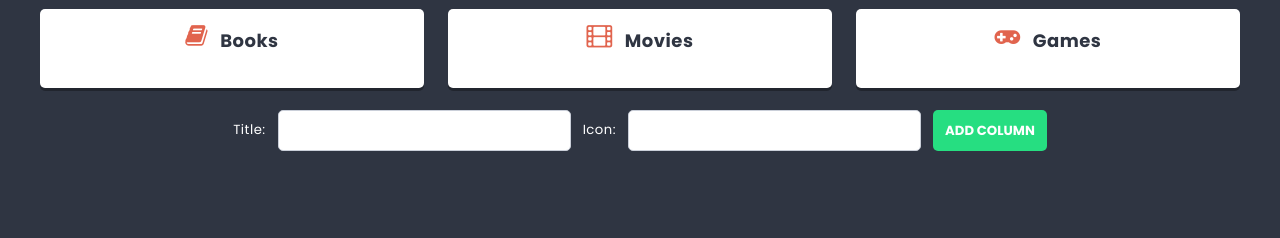
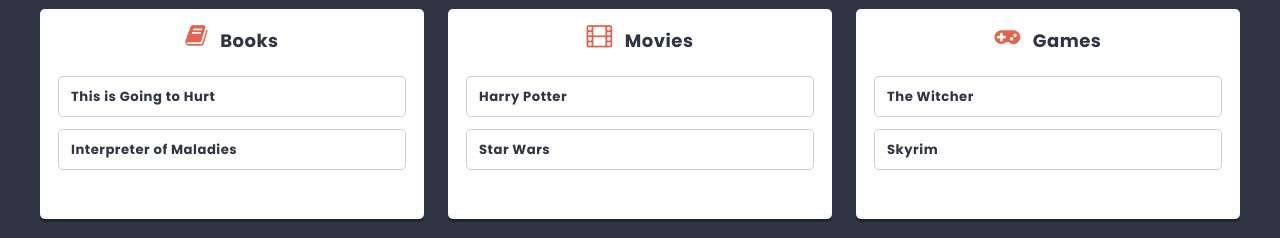
Before and after one commit to MichalWiaderkowicz/React-App, a React (Create React App) app: page / in a window 1280 px wide. Shown: the part 532-770 px from the top of the page. Built offline with nearby package versions, Linux system fonts and the light colour scheme.

Commit message:
add cards

```diff
--- /dev/null
+++ b/src/components/Card/Card.js
@@ -0,0 +1,9 @@
+import styles from './Card.module.scss';
+
+const Card = props => {
+    return (
+        <li className={styles.card}>{props.title}</li>
+    );
+};
+
+export default Card;
--- /dev/null
+++ b/src/components/Card/Card.module.scss
@@ -0,0 +1,13 @@
+@import '../../styles/settings.scss';
+
+.card {
+    position: relative;
+    background: $color-light;
+    border: 1px solid lighten($color-dark, 60%);
+    padding: $base-size;
+    margin: 0 0 $base-size 0;
+    border-radius: $radius;
+    display: flex;
+    justify-content: space-between;
+    font-weight: bold;
+}
--- a/src/components/Column/Column.js
+++ b/src/components/Column/Column.js
@@ -1,9 +1,11 @@
 import styles from './Column.module.scss';
+import Card from '../Card/Card.js';
 
 const Column = props => {
     return (
         <article className={styles.column}>
             <h2 className={styles.title}><span className={styles.icon + ' fa fa-' + props.icon} />{props.title}</h2>
+            <ul className={styles.cards}>{props.cards.map(card => <Card key={card.id} title={card.title} />)}</ul>
         </article>
     );
 };
--- a/src/components/List/List.js
+++ b/src/components/List/List.js
@@ -5,14 +5,39 @@
 import shortid from 'shortid';
 
 const List = () => {
-    const [columns, setColumns] = useState([
-        { id: 1, title: 'Books', icon: 'book' },
-        { id: 2, title: 'Movies', icon: 'film' },
-        { id: 3, title: 'Games', icon: 'gamepad' }
-    ]);
+
+	const [columns, setColumns] = useState([
+		{
+			id: 1,
+			title: 'Books',
+			icon: 'book',
+			cards: [
+				{ id: 1, title: 'This is Going to Hurt' },
+				{ id: 2, title: 'Interpreter of Maladies' }
+			]
+		},
+		{
+			id: 2,
+			title: 'Movies',
+			icon: 'film',
+			cards: [
+				{ id: 1, title: 'Harry Potter' },
+				{ id: 2, title: 'Star Wars' }
+			]
+		},
+		{
+			id: 3,
+			title: 'Games',
+			icon: 'gamepad',
+			cards: [
+				{ id: 1, title: 'The Witcher' },
+				{ id: 2, title: 'Skyrim' }
+			]
+		}
+	]);
 
 	const addColumn = newColumn => {
-		setColumns([...columns, { id: shortid(), title: newColumn.title, icon: newColumn.icon }]);
+		setColumns([...columns, { id: shortid(), title: newColumn.title, icon: newColumn.icon, cards: [] }]);
 	};
 
 	return (
@@ -22,7 +47,7 @@
 			</header>
 			<p className={styles.description}>Interesting things I want to check out</p>
 			<section className={styles.columns}>
-				{columns.map(column => <Column key={column.id} title={column.title} icon={column.icon} />)}
+				{columns.map(column => <Column key={column.id} title={column.title} icon={column.icon} cards={column.cards} />)}
 			</section>
 			<ColumnForm action={addColumn} />
 		</div>
```
